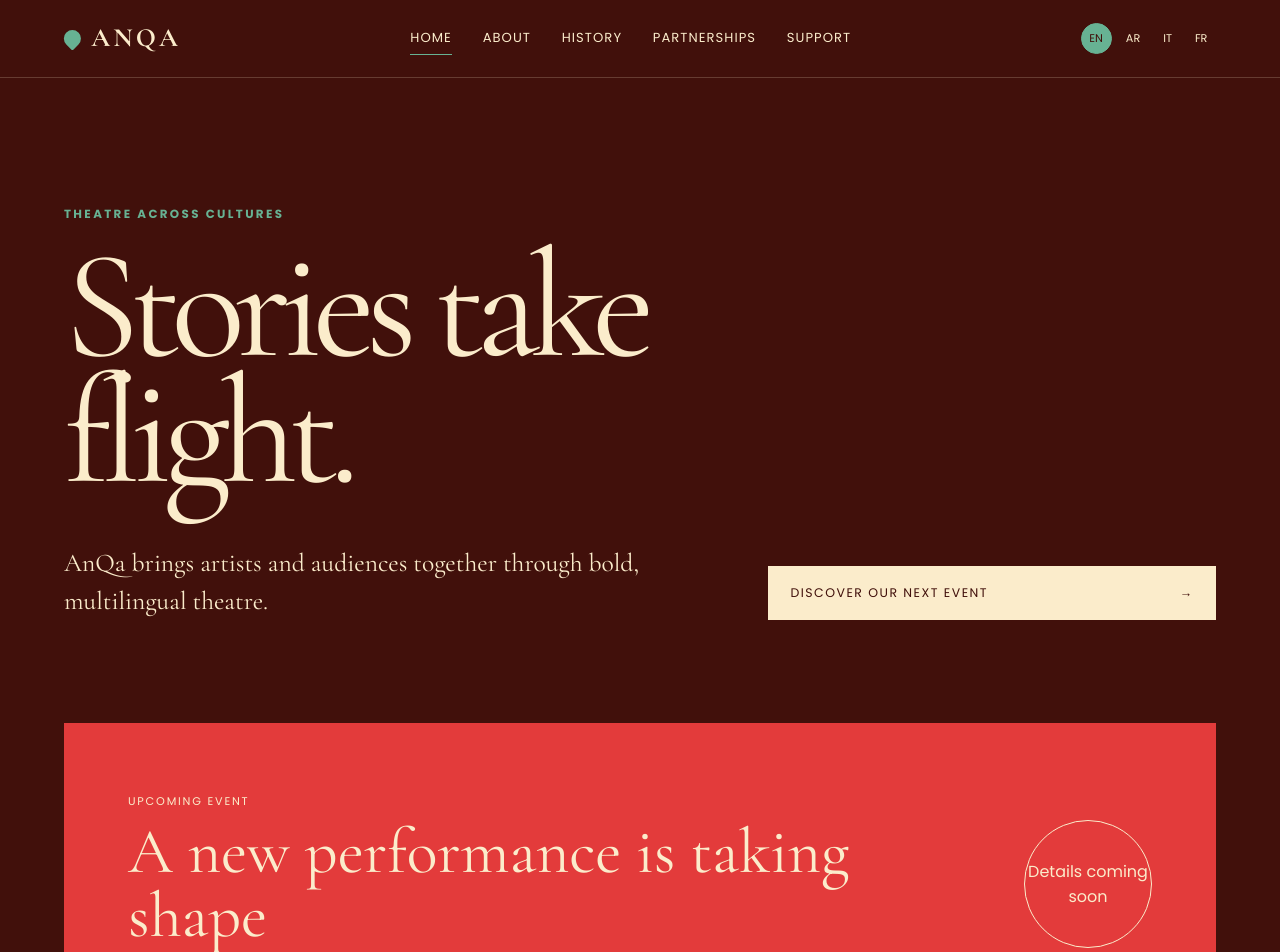
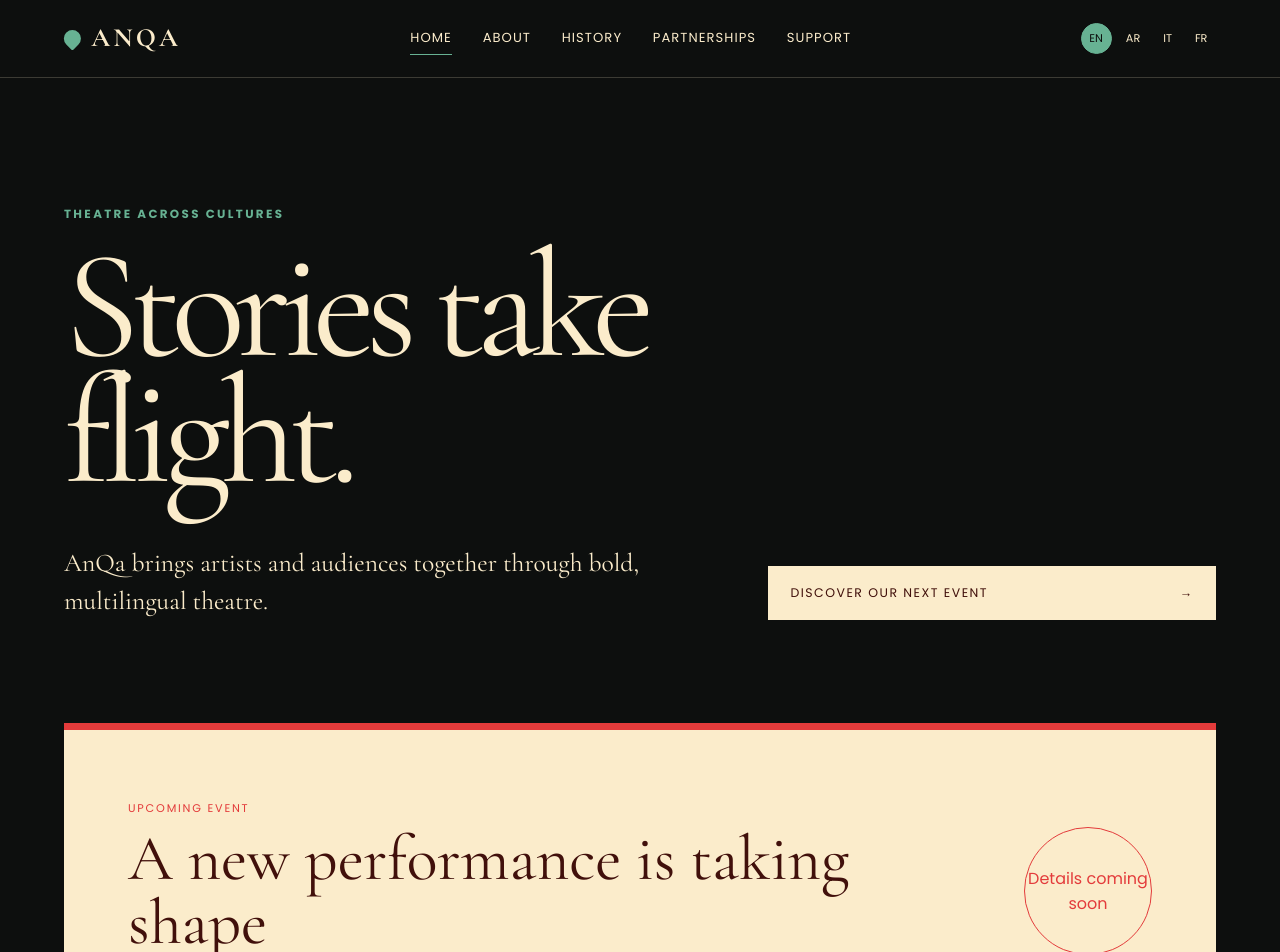
Before and after one commit to KAHMOOSHA/AnQa-new-website, a Next.js app: page /en in a window 1280 px wide. Shown: the top 952 px of the page. Built offline with nearby package versions, Linux system fonts and the light colour scheme.

Commit message:
Apply black 60-30-10 color balance

```diff
--- a/app/globals.css
+++ b/app/globals.css
@@ -6,8 +6,9 @@
   --red: #e33b3b;
   --cream: #fbeccb;
   --brown: #41100b;
+  --black: #0d0f0e;
   --ink: var(--cream);
-  --paper: var(--brown);
+  --paper: var(--black);
   --paper-light: var(--cream);
   --accent: var(--red);
   --gold: var(--mint);
@@ -41,7 +42,7 @@ select {
 
 .site-shell {
   min-height: 100vh;
-  background: var(--brown);
+  background: var(--black);
 }
 
 .site-header {
@@ -110,7 +111,7 @@ select {
 .languages a[aria-current="true"] {
   background: var(--mint);
   border-color: var(--mint);
-  color: var(--brown);
+  color: var(--black);
 }
 
 .hero,
@@ -175,9 +176,10 @@ select {
 }
 
 .placeholder-card {
-  background: var(--red);
+  background: var(--cream);
+  border-top: 0.45rem solid var(--red);
   box-shadow: none;
-  color: var(--cream);
+  color: var(--brown);
   display: grid;
   gap: 3rem;
   grid-template-columns: 1fr auto;
@@ -194,6 +196,7 @@ select {
 }
 
 .event-label {
+  color: var(--red);
   font-size: 0.7rem;
   letter-spacing: 0.16em;
   text-transform: uppercase;
@@ -201,7 +204,8 @@ select {
 
 .event-status {
   align-self: end;
-  border: 1px solid var(--cream);
+  border: 1px solid var(--red);
+  color: var(--red);
   border-radius: 50%;
   display: grid;
   height: 8rem;
```
